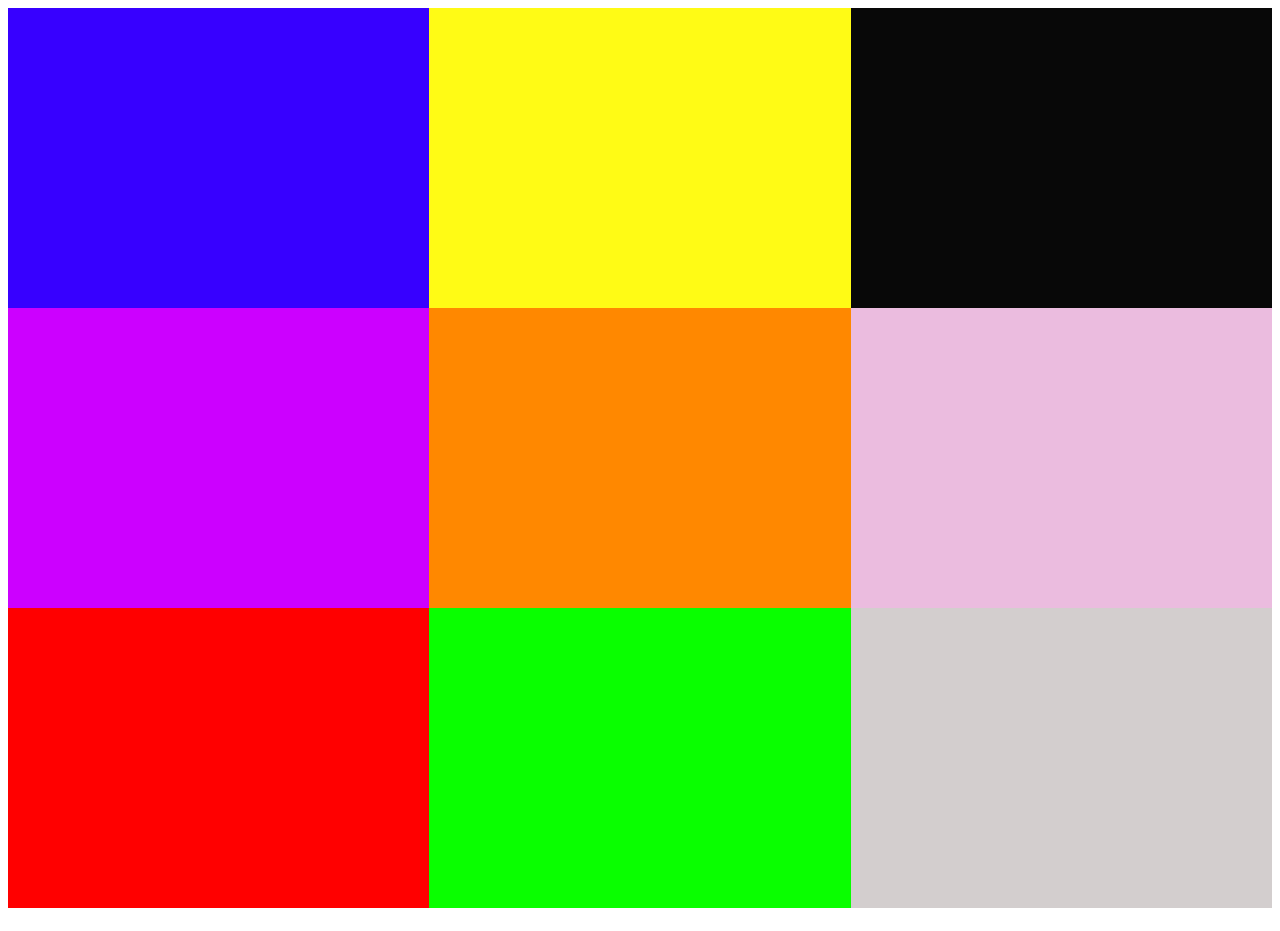
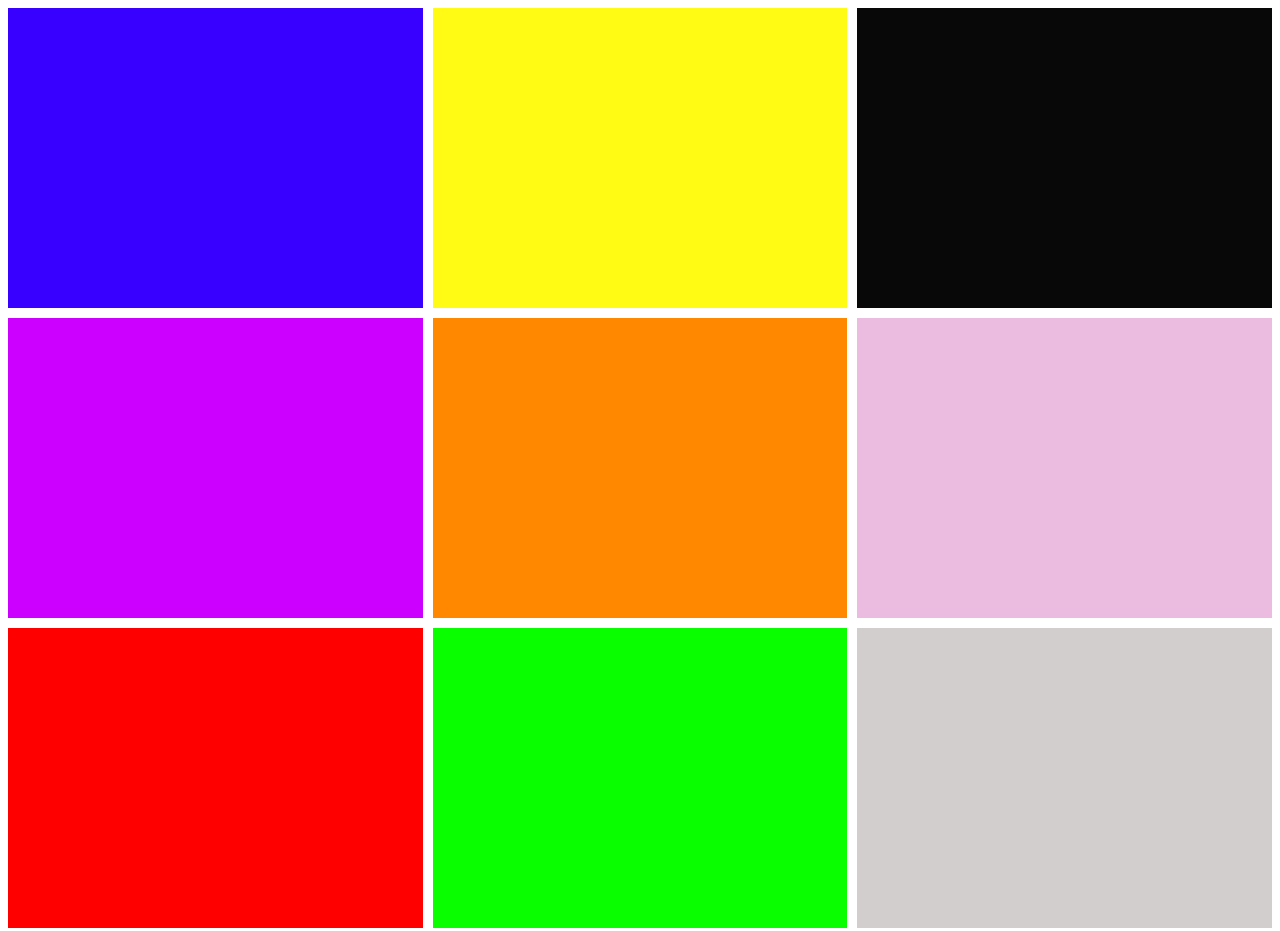
Before and after one commit to delmoromatias/ejercitaci-n-1-, a plain HTML site: page page/clase7.html in a window 1280 px wide. Drawn offline with Linux system fonts and the light colour scheme.

Commit message:
ejercitacion clase 8

```diff
--- a/style.css
+++ b/style.css
@@ -33,7 +33,7 @@ ul{display: flex; flex-direction: row; margin: auto;justify-content: space-evenl
 .cajas9{
     display: grid;
     grid-template-columns: 1fr;
-    grid-template-rows: repeat(9,300px);}
+    grid-template-rows: repeat(9,300px);grid-row-gap: 10px;}
 .caja1{background-color: rgb(55, 0, 255);}
 .caja2{background-color: rgba(255, 251, 0, 0.918);}
 .caja3{background-color: rgb(8, 8, 8);}
@@ -46,12 +46,12 @@ ul{display: flex; flex-direction: row; margin: auto;justify-content: space-evenl
 @media screen and (min-width: 321px) and (max-width: 768px)  {
 .cajas9{
     display: grid;
-    grid-template-columns: 1fr 1fr;
+    grid-template-columns: 1fr 1fr; grid-column-gap: 10px;
 }
 }
 @media screen and (min-width: 769px)   {
     .cajas9{
         display: grid;
-        grid-template-columns: 1fr 1fr 1fr;
+        grid-template-columns: 1fr 1fr 1fr; grid-column-gap: 10px;
     }
     }
```
